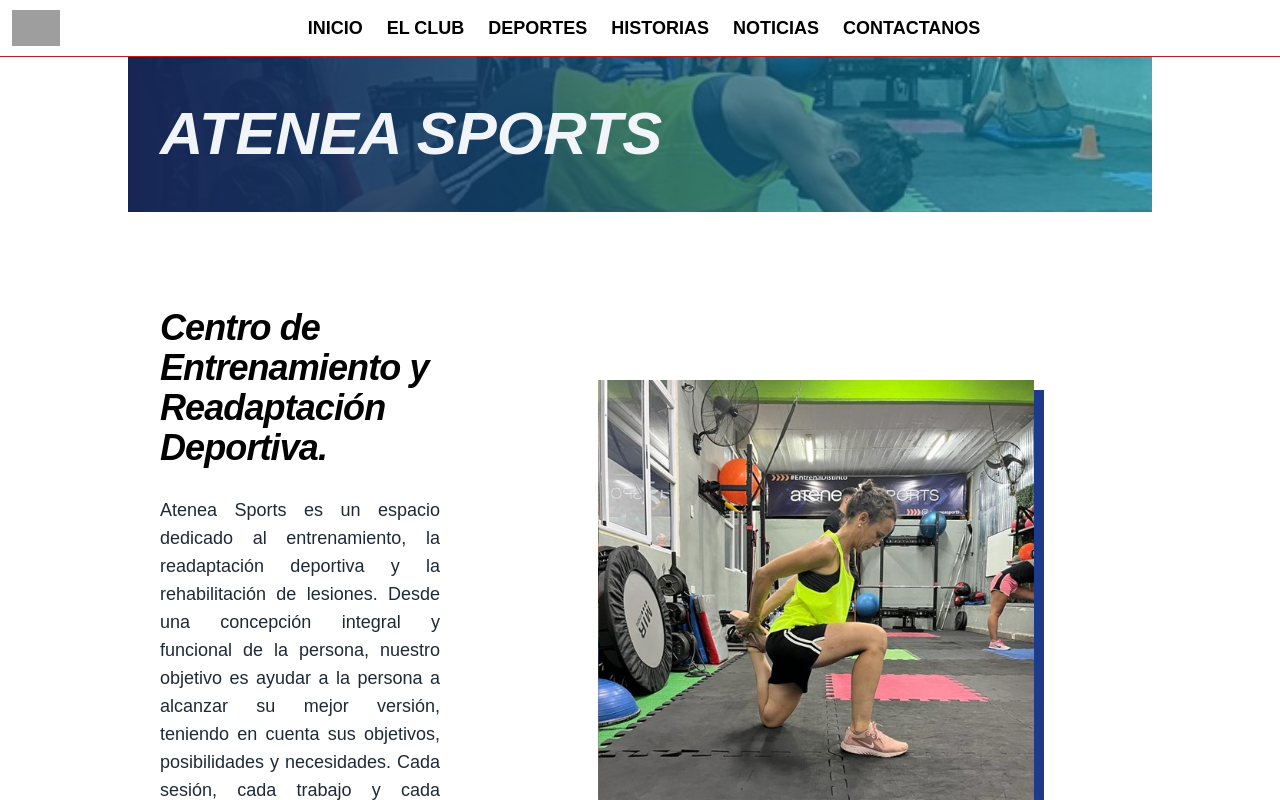
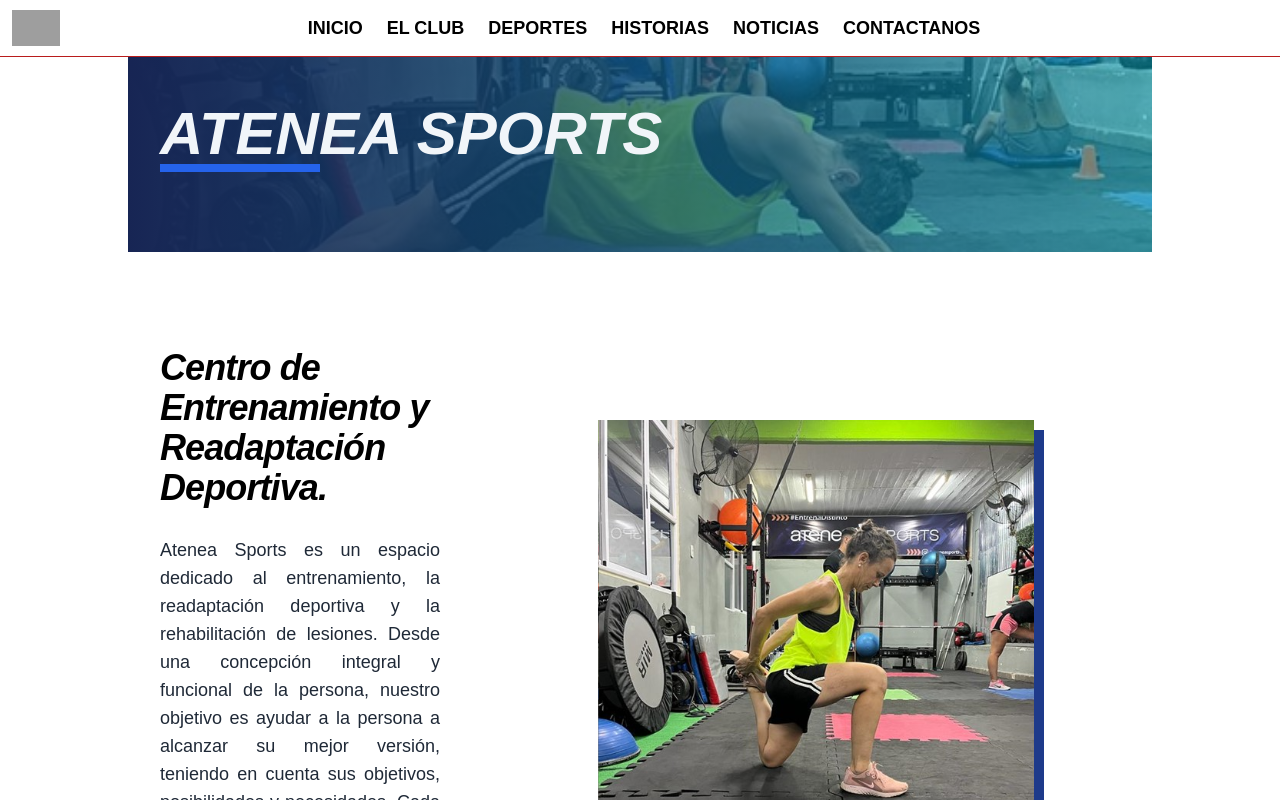
Before and after one commit to TecGato/Club-Agronomia-Central, a Next.js app in the folder frontend/: page /deportes/centro-de-entrenamiento in a window 1280 px wide. Shown: the top 800 px of the page. Built offline with nearby package versions, Linux system fonts and the light colour scheme; grey boxes are pictures that could not be loaded.

Commit message:
[UPDATE] styles in component HeaderTitle

```diff
--- a/frontend/src/components/HeaderTitle/index.jsx
+++ b/frontend/src/components/HeaderTitle/index.jsx
@@ -1,12 +1,13 @@
 export function HeaderTitle({ image, title }) {
     return (
-        <div style={{backgroundImage:`url(${image})`}} className="bg-center bg-cover mx-auto max-w-[100%]">
+        <div style={{ backgroundImage: `url(${image})` }} className="bg-center bg-cover mx-auto max-w-[100%]">
             <div className="w-full h-full bg-gradient-to-r from-blue-950 to-cyan-500/50 px-4 py-8 sm:py-12 sm:px-6 lg:px-8">
                 <div className="sm:flex sm:items-center sm:justify-between">
-                    <div className="text-center sm:text-left">
+                    <div className="text-center sm:text-left ">
                         <h1 className="italic text-slate-100 text-4xl font-bold text-gray-900 sm:text-6xl">
                             {title}
                         </h1>
+                        <div className='sm:border-4 sm:border-blue-600 sm:mb-8  sm:w-40'></div>
                     </div>
                 </div>
             </div>
```
